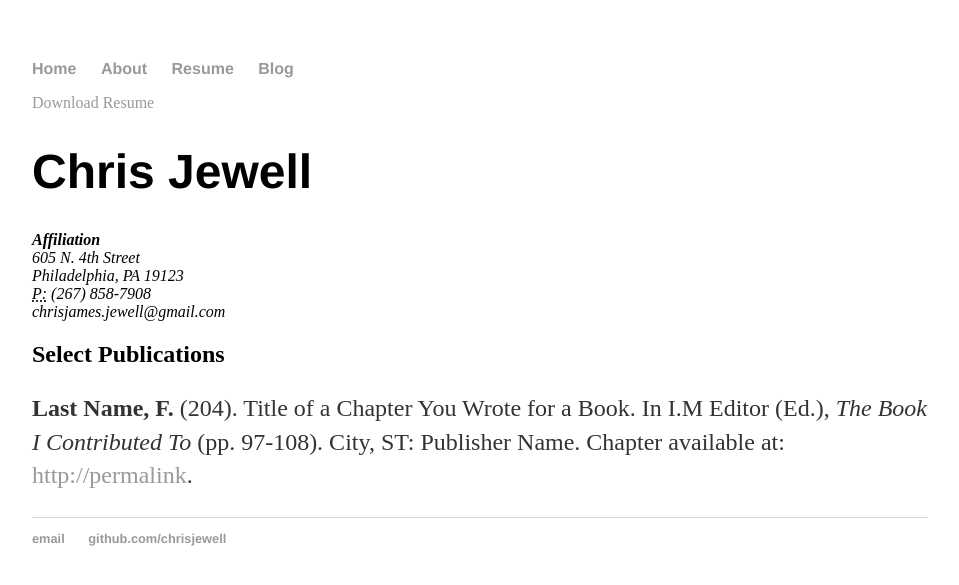
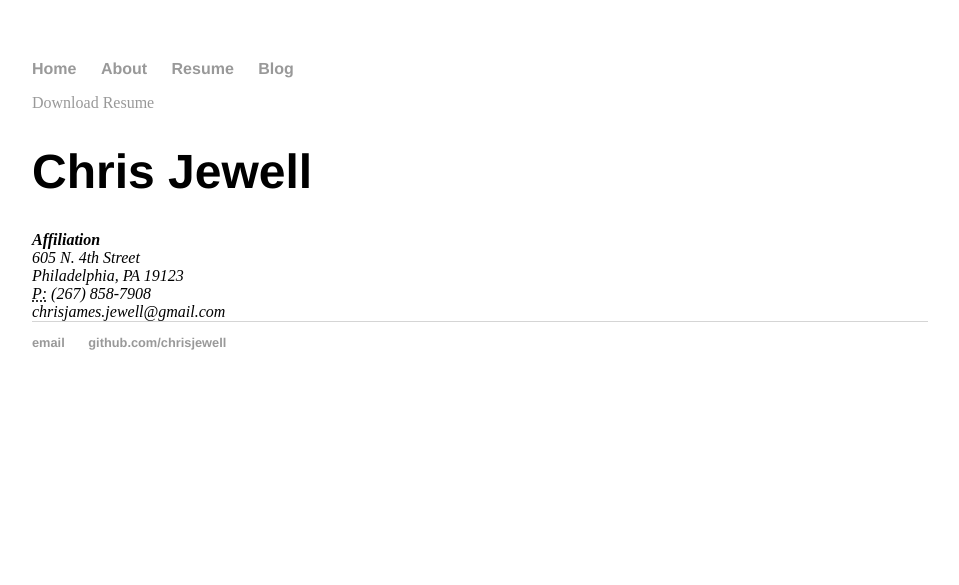
Before and after one commit to chrisjewell/chrisjewell.github.io, a Jekyll site: the page built from resume/index.html, in a window 1280 px wide. Shown: the top 585 px of the page, without its empty margins (160-1119 px from the left). Built offline with Jekyll 4.4.1, drawn with Linux system fonts in a browser that asks for light colours.

Commit message:
Update index.html

```diff
--- a/resume/index.html
+++ b/resume/index.html
@@ -14,9 +14,7 @@ title: Resume of Chris Jewell
 					<span class="obfuscate">chrisjames.jewell@gmail.com</span>
 					</address>
 
-					<h2>Select Publications</h2>
 
-					<p><strong>Last Name, F.</strong> (204). Title of a Chapter You Wrote for a Book. In I.M Editor (Ed.), <em>The Book I Contributed To</em> (pp. 97-108). City, ST: Publisher Name. Chapter available at: <a href="#">http://permalink</a>.
 
 
 	</div>
```
